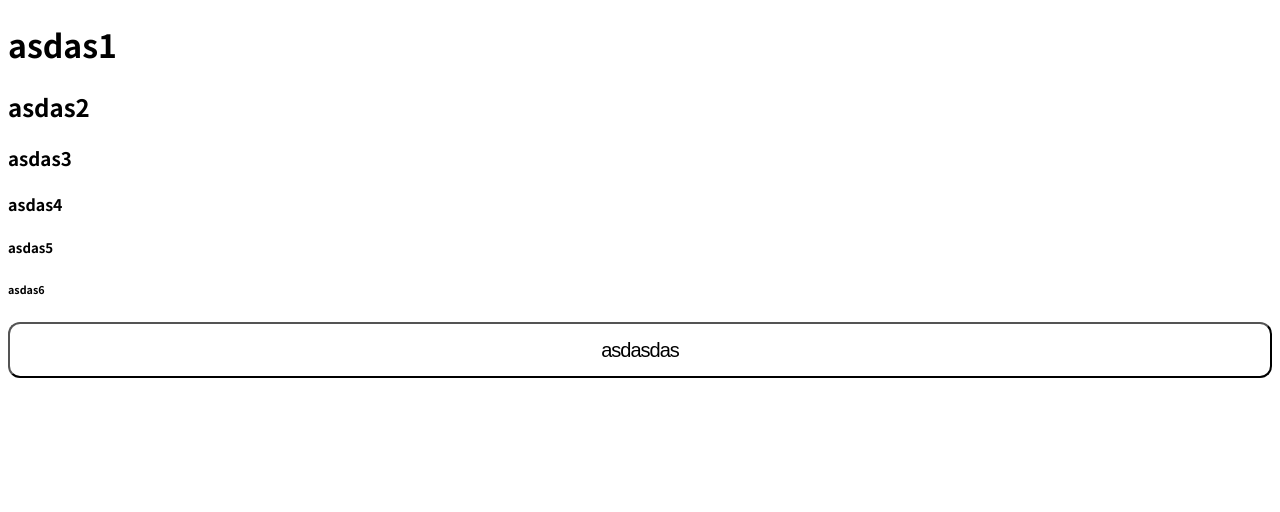
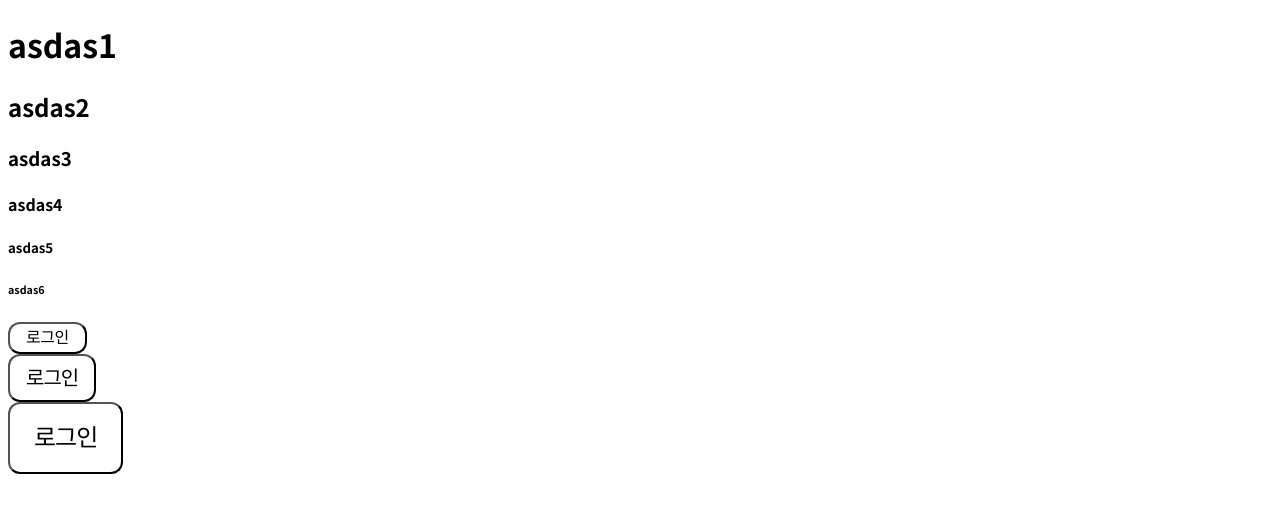
Before and after one commit to jiyeon12345/photolink-web-next, a Next.js app: page / in a window 1280 px wide. Shown: the top 512 px of the page. Built offline with nearby package versions, Linux system fonts and the light colour scheme.

Commit message:
asdasdas

```diff
--- a/app/page.tsx
+++ b/app/page.tsx
@@ -11,8 +11,17 @@ export default function Home() {
       <h5>asdas5</h5>
       <h6>asdas6</h6>
       <Suspense>
-        <Button>asdasdas</Button>
+        <Button $size="sm" $contain>
+          로그인
+        </Button>
       </Suspense>
+
+      <Button $size="md" $variant="secondary" $contain>
+        로그인
+      </Button>
+      <Button $size="lg" $variant="tertiary" $contain>
+        로그인
+      </Button>
     </main>
   )
 }
--- a/components/common/Button/styled.ts
+++ b/components/common/Button/styled.ts
@@ -23,34 +23,53 @@ export const buttonStyle = css`
 export const primaryButtonStyle = css`
   color: var(--white);
   background-color: var(--primary-500);
+
+  &:hover {
+    background-color: var(--primary-700);
+  }
 `
 
 export const secondaryButtonStyle = css`
   color: var(--white);
   background-color: var(--secondary-500);
+
+  &:hover {
+    background-color: var(--secondary-700);
+  }
 `
 
 export const tertiaryButtonStyle = css`
   color: var(--white);
   background-color: var(--tertiary-500);
+
+  &:hover {
+    background-color: var(--tertiary-700);
+  }
 `
 
 // * Button Size Style
 export const smButtonStyle = css`
-  padding: 0.5rem 1rem;
+  height: 32px;
+  padding: 0 16px;
+  border-radius: 12px;
   font-size: 1rem;
   line-height: 1.5rem;
   letter-spacing: -0.5px;
 `
 
 export const mdButtonStyle = css`
-  padding: 0.75rem 1.5rem;
+  height: 48px;
+  padding: 0 16px;
+  border-radius: 12px;
   font-size: 1.25rem;
   line-height: 1.75rem;
   letter-spacing: -1px;
 `
+
 export const lgButtonStyle = css`
-  padding: 1rem 2rem;
+  height: 72px;
+  padding: 0 24px;
+  border-radius: 12px;
   font-size: 1.5rem;
   line-height: 2rem;
   letter-spacing: -1px;
```
